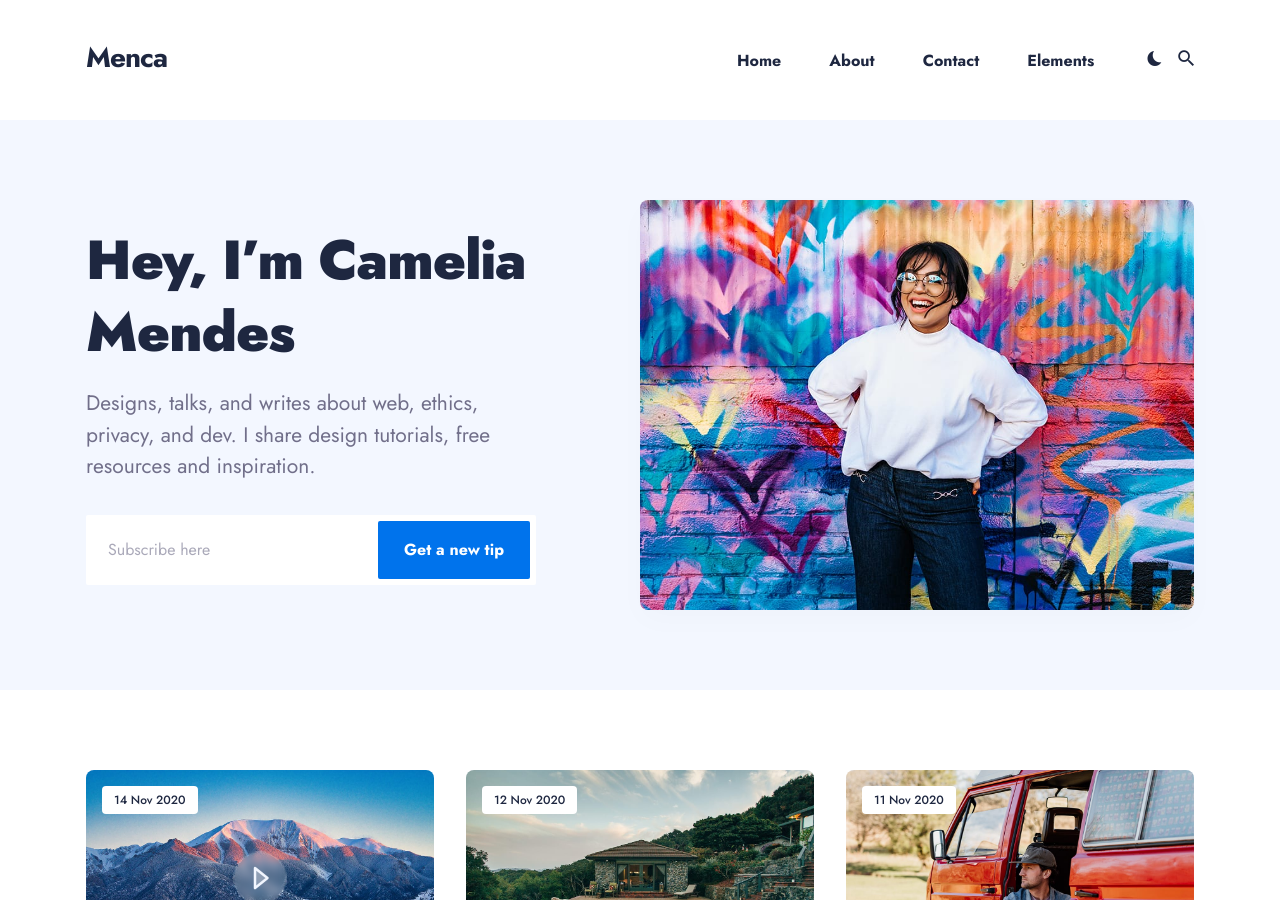
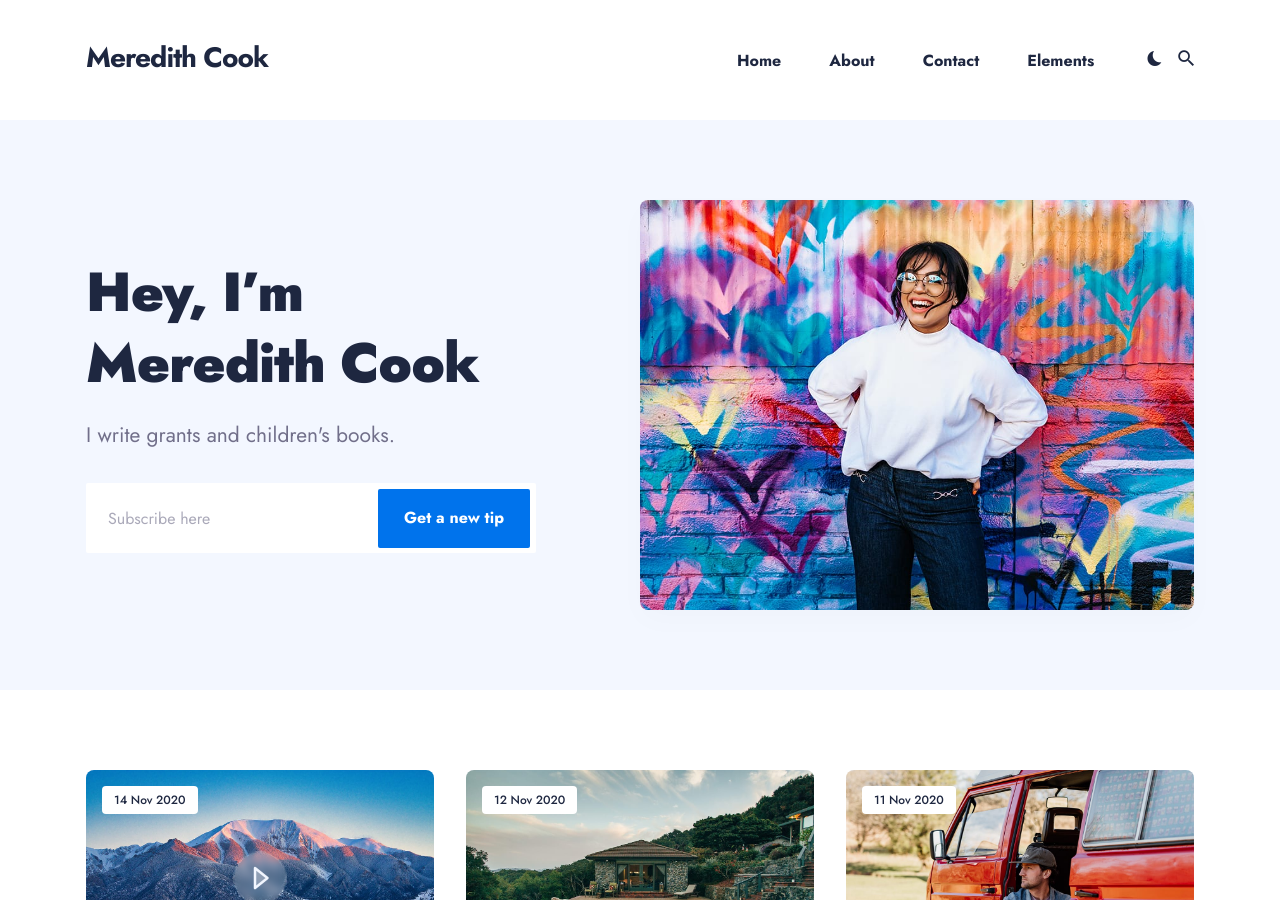
Before and after one commit to iogbole/mencatheme, a Jekyll site: the page built from index.html, in a window 1280 px wide and 900 px high. Built offline with Jekyll 4.4.1, drawn with Linux system fonts in a browser that asks for light colours; nearby versions of some CDN libraries; the list of posts is cut into pages by our own code; some of the changed text lies outside the part shown.

Commit message:
initial config changes

```diff
--- a/_config.yml
+++ b/_config.yml
@@ -1,18 +1,18 @@
 #-------------------------------
 # Site Settings
-title: Menca
+title: Meredith Cook
 logo: # You can add own logo. For example '/images/logo.png'.
-description: Menca personal blogging theme for Jekyll
-baseurl: "" # the subpath of your site, e.g. /blog
-url: "" # the base hostname & protocol for your site, e.g. http://example.com
+description: Personal website and blog.
+baseurl: "/menca" # the subpath of your site, e.g. /blog
+url: "meredithcook.net" # the base hostname & protocol for your site, e.g. http://example.com
 color_scheme: auto # You can choose three modes auto, light, and dark. By default, the auto mode is set, which means the user can choose the light or dark mode themself.
 
 
 #-------------------------------
 # Author Settings
 author:
-  author__name: Camelia Mendes
-  author__bio: Designs, talks, and writes about web, ethics, privacy, and dev. I share design tutorials, free resources and inspiration.
+  author__name: Meredith Cook
+  author__bio: Grant writer for Southeastern Baptist Theological Seminary
   author__avatar: '/images/01-1.jpg'
 
 social:
@@ -29,8 +29,8 @@ social:
 #-------------------------------
 # Hero Settings
 hero:
-  hero__title: Hey, I’m Camelia Mendes
-  hero__description: Designs, talks, and writes about web, ethics, privacy, and dev. I share design tutorials, free resources and inspiration.
+  hero__title: Hey, I’m Meredith Cook
+  hero__description: I write grants and children's books.
   hero__image: '/images/01.jpg'
 
 
@@ -71,7 +71,7 @@ gallery:
 #-------------------------------
 # Contact Settings
 contact:
-  email: your@email.com # Add your email for contant form
+  email: mcook@sebts.edu # Add your email for contant form
   description: Menca comes with a built-in contact form, that you can use with Formspree service to handle up to 50 submissions per month for free. You could also easily switch to another contact form service if you want. # Add a description of your form
 
 # NOTE
```
